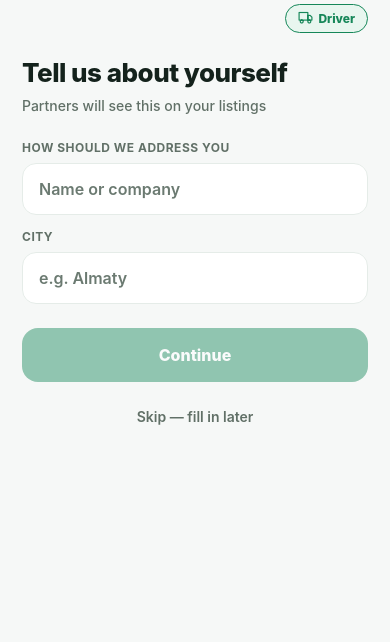
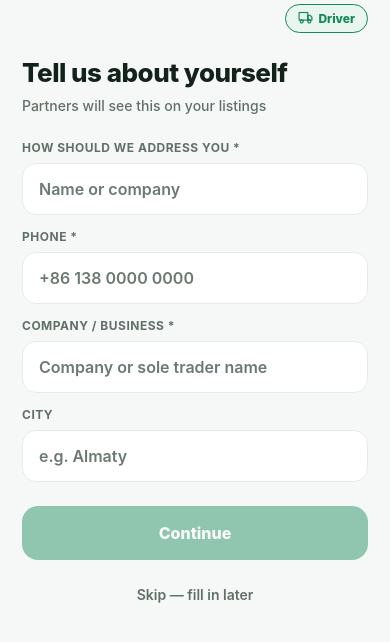
Before and after one commit to 777ubu-ai/urtruck-app, a React Native app: screen /RegProfile in a window 390 px wide. Shown: the top 642 px of the page. Built offline with nearby package versions, Linux system fonts and the light colour scheme; no server answers.

Commit message:
fix(web): require company in legacy profile onboarding

```diff
--- a/src/screens/registration/PremiumProfileScreen.js
+++ b/src/screens/registration/PremiumProfileScreen.js
@@ -26,26 +26,26 @@ const COPY = {
   RU: {
     country: 'Страна *', countryPlaceholder: 'Например, Китай', countryRequired: 'Укажите страну',
     phone: 'Телефон *', phonePlaceholder: '+86 138 0000 0000', phoneRequired: 'Укажите действующий номер телефона',
-    company: 'Компания', companyPlaceholder: 'Название компании (необязательно)',
-    requiredHint: 'Имя, страна и телефон обязательны для грузоотправителя.',
+    company: 'Компания / ИП *', companyPlaceholder: 'Название компании или ИП', companyRequired: 'Укажите компанию или ИП',
+    requiredHint: 'Имя, страна, телефон и компания обязательны для грузоотправителя.',
   },
   EN: {
     country: 'Country *', countryPlaceholder: 'For example, China', countryRequired: 'Enter your country',
     phone: 'Phone *', phonePlaceholder: '+86 138 0000 0000', phoneRequired: 'Enter a valid phone number',
-    company: 'Company', companyPlaceholder: 'Company name (optional)',
-    requiredHint: 'Name, country and phone are required for a shipper.',
+    company: 'Company / business *', companyPlaceholder: 'Company or sole trader name', companyRequired: 'Enter company or business name',
+    requiredHint: 'Name, country, phone and company are required for a shipper.',
   },
   ZH: {
     country: '国家 *', countryPlaceholder: '例如：中国', countryRequired: '请输入国家',
     phone: '手机号 *', phonePlaceholder: '+86 138 0000 0000', phoneRequired: '请输入有效手机号',
-    company: '公司', companyPlaceholder: '公司名称（选填）',
-    requiredHint: '货主必须填写姓名、国家和手机号。',
+    company: '公司 / 个体经营 *', companyPlaceholder: '公司或个体经营名称', companyRequired: '请输入公司或个体经营名称',
+    requiredHint: '货主必须填写姓名、国家、手机号和公司。',
   },
   KK: {
     country: 'Ел *', countryPlaceholder: 'Мысалы, Қытай', countryRequired: 'Елді көрсетіңіз',
     phone: 'Телефон *', phonePlaceholder: '+86 138 0000 0000', phoneRequired: 'Жарамды телефон нөмірін енгізіңіз',
-    company: 'Компания', companyPlaceholder: 'Компания атауы (міндетті емес)',
-    requiredHint: 'Жүк иесіне аты, елі және телефоны міндетті.',
+    company: 'Компания / ЖК *', companyPlaceholder: 'Компания немесе ЖК атауы', companyRequired: 'Компания немесе ЖК атауын көрсетіңіз',
+    requiredHint: 'Жүк иесіне аты, елі, телефоны және компаниясы міндетті.',
   },
 };
 
@@ -74,8 +74,10 @@ export default function PremiumProfileScreen({ navigation, route }) {
   const validName = name.trim().length >= 2;
   const validCountry = country.trim().length >= 2;
   const validPhone = digits(phone).length >= 10;
-  const shipperReady = validName && validCountry && validPhone;
-  const ready = isShipper ? shipperReady : validName;
+  const validCompany = company.trim().length >= 2;
+  const driverReady = validName && validPhone && validCompany;
+  const shipperReady = validName && validCountry && validPhone && validCompany;
+  const ready = isShipper ? shipperReady : driverReady;
 
   const enterApp = async (withProfile) => {
     if (loading) return;
@@ -85,7 +87,8 @@ export default function PremiumProfileScreen({ navigation, route }) {
       const nextErrors = {};
       if (!validName) nextErrors.name = t('prem_reg_profile_name_short');
       if (isShipper && !validCountry) nextErrors.country = ui.countryRequired;
-      if (isShipper && !validPhone) nextErrors.phone = ui.phoneRequired;
+      if (!validPhone) nextErrors.phone = ui.phoneRequired;
+      if (!validCompany) nextErrors.company = ui.companyRequired;
       if (Object.keys(nextErrors).length) {
         setErrors(nextErrors);
         return;
@@ -117,7 +120,8 @@ export default function PremiumProfileScreen({ navigation, route }) {
           city: trimmedCity,
           phone: trimmedPhone || initialPhone || undefined,
           role,
-          ...(isShipper ? { country: trimmedCountry, company_name: trimmedCompany } : {}),
+          company_name: trimmedCompany,
+          ...(isShipper ? { country: trimmedCountry } : {}),
         });
       } catch {
         response = null;
@@ -158,7 +162,7 @@ export default function PremiumProfileScreen({ navigation, route }) {
           <Text style={s.subtitle}>{isShipper ? ui.requiredHint : t('prem_reg_profile_subtitle')}</Text>
 
           <View style={s.fieldBlock}>
-            <Text style={s.label}>{t('prem_reg_profile_name_label')}{isShipper ? ' *' : ''}</Text>
+            <Text style={s.label}>{t('prem_reg_profile_name_label')} *</Text>
             <TextInput
               value={name}
               onChangeText={(value) => { setName(value); setErrors((prev) => ({ ...prev, name: '' })); }}
@@ -189,6 +193,9 @@ export default function PremiumProfileScreen({ navigation, route }) {
                 {errors.country ? <Text style={s.err}>{errors.country}</Text> : null}
               </View>
 
+            </>
+          ) : null}
+
           <View style={s.fieldBlock}>
             <Text style={s.label}>{ui.phone}</Text>
             <TextInput
@@ -200,6 +207,8 @@ export default function PremiumProfileScreen({ navigation, route }) {
               keyboardType="phone-pad"
               inputMode="tel"
               maxLength={24}
+              textContentType="telephoneNumber"
+              autoComplete="tel"
               testID="prem-reg-profile-phone"
             />
             {errors.phone ? <Text style={s.err}>{errors.phone}</Text> : null}
@@ -209,16 +218,18 @@ export default function PremiumProfileScreen({ navigation, route }) {
             <Text style={s.label}>{ui.company}</Text>
             <TextInput
               value={company}
-                  onChangeText={setCompany}
-                  style={[s.input, { borderColor: c.border }]}
+              onChangeText={(value) => { setCompany(value); setErrors((prev) => ({ ...prev, company: '' })); }}
+              style={[s.input, { borderColor: errors.company ? '#D64545' : (validCompany ? accent.main : c.border) }]}
               placeholder={ui.companyPlaceholder}
               placeholderTextColor={c.placeholder}
               maxLength={96}
+              textContentType="none"
+              autoComplete="off"
+              autoCorrect={false}
               testID="prem-reg-profile-company"
             />
+            {errors.company ? <Text style={s.err}>{errors.company}</Text> : null}
           </View>
-            </>
-          ) : null}
 
           <View style={s.fieldBlock}>
             <Text style={s.label}>{t('prem_reg_profile_city_label')}</Text>
```
Also changed, not shown: tests/frontend/test_onboarding_profile_2step.mjs (+16 -0 lines). Lines whose indentation alone changed are shown as unchanged.
